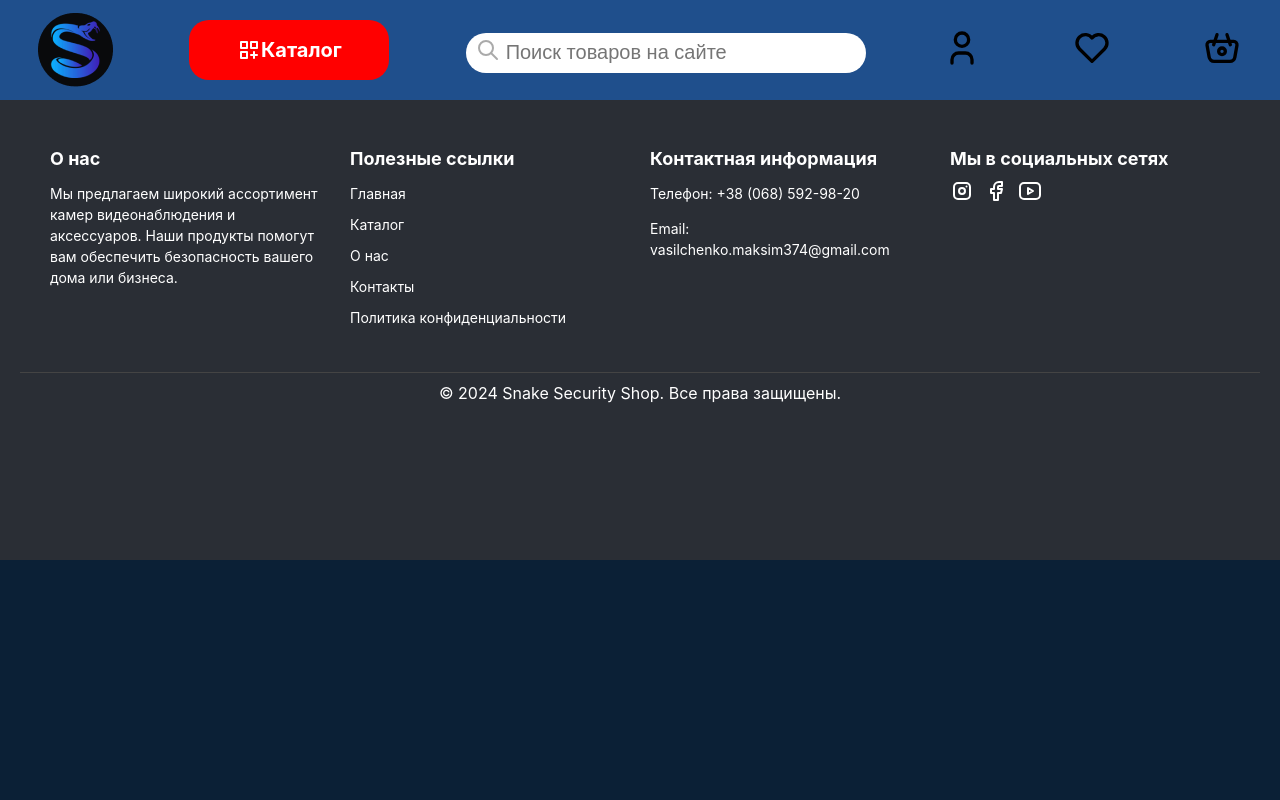
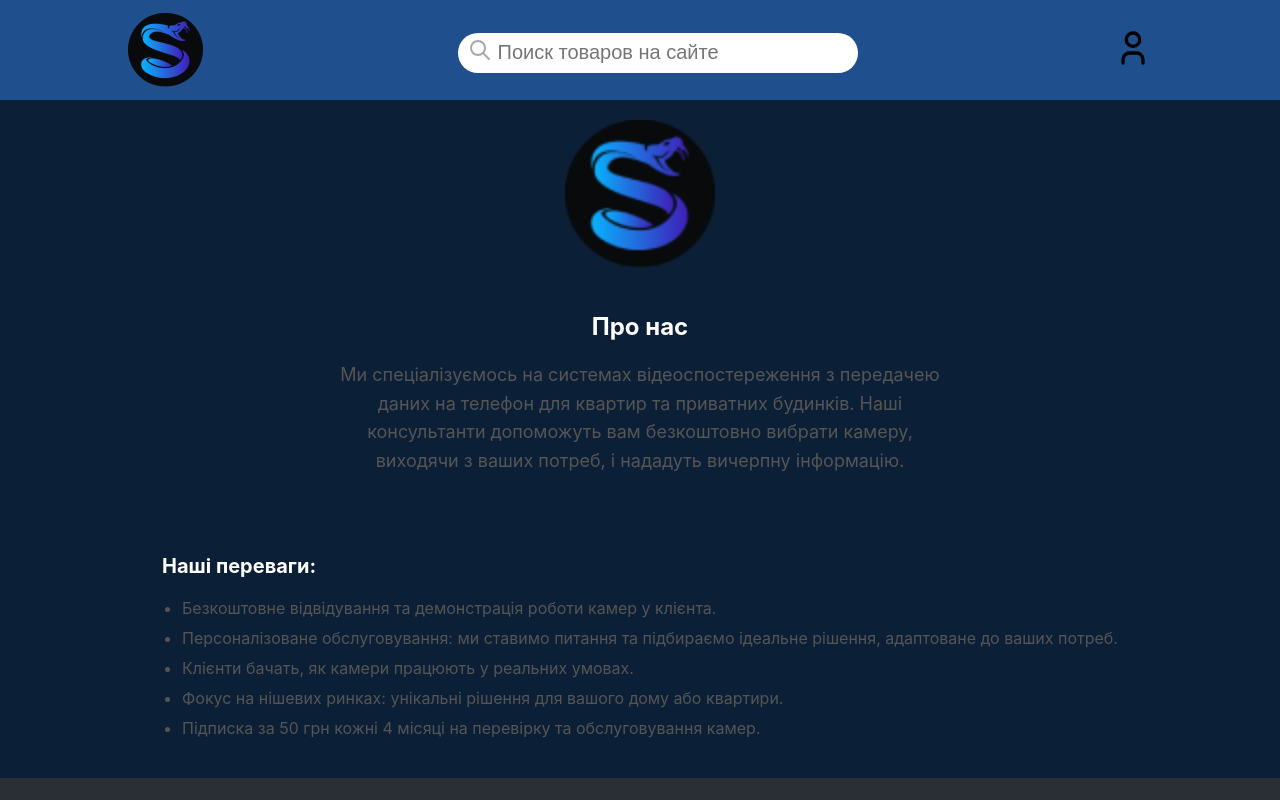
Before and after one commit to Vasilchenk23/front-snake-security-shop, a React (Create React App) app: page /about in a window 1280 px wide. Shown: the top 800 px of the page. Built offline with nearby package versions, Linux system fonts and the light colour scheme.

Commit message:
deleye catalog

```diff
--- a/public/index.html
+++ b/public/index.html
@@ -9,6 +9,7 @@
       name="description"
       content="Snake security shop the best site for buy camera"
     />
+    <meta name="viewport" content="width=device-width, initial-scale=0.6">
     <link rel="apple-touch-icon" href="%PUBLIC_URL%/logo192.png" />
     <!--
       manifest.json provides metadata used when your web app is installed on a
--- a/src/App.css
+++ b/src/App.css
@@ -4,6 +4,7 @@ header {
   align-items: center;
   height: 100px;
   background: #1F4F8C;
+  width: 100%;
 }
 
 .catalog {
@@ -80,11 +81,11 @@ body{
   background: #2A2E35;
 }
 
-.setting {
+/* .setting {
   width: 300px;
   display: flex;
   justify-content: space-between;
-}
+} */
 
 .center-wrapper {
   display: flex;
@@ -324,7 +325,7 @@ a {
 .title {
   font-size: 24px;
   margin-bottom: 20px;
-  color: #333;
+  /* color: #333; */
 }
 
 .form-container {
@@ -493,3 +494,95 @@ input {
   font-size: 18px;
   color: red;
 }
+
+.about-us-container {
+  display: flex;
+  flex-direction: column;
+  align-items: center;
+  padding: 20px;
+  background-color: #0B2036;
+  color: white;
+}
+
+.logo-section {
+  margin-bottom: 20px;
+}
+
+.company-logo {
+  width: 150px;
+  height: auto;
+}
+
+.about-text-section {
+  text-align: center;
+  margin-bottom: 20px;
+}
+
+.about-title {
+  font-size: 24px;
+  font-weight: bold;
+  /* color: #333; */
+}
+
+.about-description {
+  font-size: 18px;
+  color: #555;
+  line-height: 1.6;
+  max-width: 600px;
+}
+
+.advantages-section {
+  text-align: left;
+  margin-top: 20px;
+}
+
+.advantages-title {
+  font-size: 20px;
+  font-weight: bold;
+  /* color: #333; */
+}
+
+.advantages-list {
+  list-style-type: disc;
+  padding-left: 20px;
+}
+
+.advantages-list li {
+  font-size: 16px;
+  color: #555;
+  margin-bottom: 10px;
+}
+.privacy-policy-container {
+  padding: 20px;
+  background-color: #0B2036;
+  color: white;
+  max-width: 800px;
+  margin: auto;
+}
+
+.title {
+  font-size: 28px;
+  font-weight: bold;
+  /* color: #333; */
+  text-align: center;
+  margin-bottom: 20px;
+}
+
+.date {
+  font-size: 16px;
+  color: #777;
+  text-align: center;
+  margin-bottom: 20px;
+}
+
+.section-title {
+  font-size: 24px;
+  font-weight: bold;
+  /* color: #333; */
+  margin-top: 20px;
+}
+
+ul {
+  padding-left: 20px;
+  margin-bottom: 20px;
+}
--- a/src/App.jsx
+++ b/src/App.jsx
@@ -8,13 +8,17 @@ import { ProductList } from './component/ProductCard';
 import { AdminPanel } from './component/AdminPanel';
 import {Profile} from './component/Profile';
 import '../src/App.css'
+import { AboutUs } from './component/AboutUs';
+import { PrivacyPolicy } from './component/PrivacyPolicy';
 
 function App() {
   return (
     <Router>
-      <Header/>
+      <Header />
       <Routes>
         <Route path='/' element={<ProductList/>}/>
+        <Route path='/about' element={<AboutUs/>}/>
+        <Route path='/privacy' element={<PrivacyPolicy/>}/>
         <Route path="/login" element={<LoginPage />} />
         <Route path="/register" element={<Register />} />
         <Route path="/admin" element={<AdminPanel/>} />
--- /dev/null
+++ b/src/component/AboutUs.jsx
@@ -0,0 +1,29 @@
+import React from 'react';
+
+export const AboutUs = () => {
+  return (
+    <div className="about-us-container">
+      <div className="logo-section">
+        <img src="./img/logo.png" alt="Логотип компанії" className="company-logo" />
+      </div>
+      <div className="about-text-section">
+        <h2 className="about-title">Про нас</h2>
+        <p className="about-description">
+          Ми спеціалізуємось на системах відеоспостереження з передачею даних на телефон для квартир та приватних будинків.
+          Наші консультанти допоможуть вам безкоштовно вибрати камеру, виходячи з ваших потреб, і нададуть вичерпну інформацію.
+        </p>
+      </div>
+
+      <div className="advantages-section">
+        <h3 className="advantages-title">Наші переваги:</h3>
+        <ul className="advantages-list">
+          <li>Безкоштовне відвідування та демонстрація роботи камер у клієнта.</li>
+          <li>Персоналізоване обслуговування: ми ставимо питання та підбираємо ідеальне рішення, адаптоване до ваших потреб.</li>
+          <li>Клієнти бачать, як камери працюють у реальних умовах.</li>
+          <li>Фокус на нішевих ринках: унікальні рішення для вашого дому або квартири.</li>
+          <li>Підписка за 50 грн кожні 4 місяці на перевірку та обслуговування камер.</li>
+        </ul>
+      </div>
+    </div>
+  );
+};
--- a/src/component/Footer.jsx
+++ b/src/component/Footer.jsx
@@ -1,29 +1,28 @@
 import React from 'react';
+import { Link } from "react-router-dom";
 
 export const Footer = () => {
   return (
     <footer>
       <div className="footer-container">
         <div className="footer-section about">
-          <h3>О нас</h3>
-          <p>Мы предлагаем широкий ассортимент камер видеонаблюдения и аксессуаров. Наши продукты помогут вам обеспечить безопасность вашего дома или бизнеса.</p>
+          <h3> Про нас</h3>
+          <p>Ми пропонуємо широкий асортимент камер відеоспостереження та аксесуарів. Наші продукти допоможуть вам забезпечити безпеку.</p>
         </div>
         <div className="footer-section links">
-          <h3>Полезные ссылки</h3>
+          <h3>Корисні посилання</h3>
           <ul>
-            <li>Главная</li>
-            <li>Каталог</li>
-            <li>О нас</li>
-            <li>Контакты</li>
-            <li>Политика конфиденциальности</li>
+          <Link to="/" style={{ textDecoration:'none'}}><li>Головна</li></Link>
+          <Link to="/about" style={{ textDecoration:'none'}}><li>Про нас</li></Link>
+          <Link to="/privacy" style={{ textDecoration:'none'}}><li>Політика конфіденційності</li></Link>
           </ul>
         </div>
         <div className="footer-section contact">
-          <h3>Контактная информация</h3>
+          <h3>Контактна інформація</h3>
           <p>Телефон: +38 (068) 592-98-20</p>
-          <p>Email: vasilchenko.maksim374@gmail.com</p>
+          <p>Email: snkscrtshp@gmail.com</p>
         </div>
-        <div className="footer-section social">
+        {/* <div className="footer-section social">
           <h3>Мы в социальных сетях</h3>
           <a className="social-icon">
           <svg  xmlns="http://www.w3.org/2000/svg"  width="24"  height="24"  viewBox="0 0 24 24"  fill="none"  stroke="currentColor"  strokeWidth="2"  strokeLinecap="round"  strokeLinejoin="round"  className="icon icon-tabler icons-tabler-outline icon-tabler-brand-instagram"><path stroke="none" d="M0 0h24v24H0z" fill="none"/><path d="M4 4m0 4a4 4 0 0 1 4 -4h8a4 4 0 0 1 4 4v8a4 4 0 0 1 -4 4h-8a4 4 0 0 1 -4 -4z" /><path d="M12 12m-3 0a3 3 0 1 0 6 0a3 3 0 1 0 -6 0" /><path d="M16.5 7.5l0 .01" /></svg>
@@ -34,10 +33,10 @@ export const Footer = () => {
           <a className="social-icon">
           <svg  xmlns="http://www.w3.org/2000/svg"  width="24"  height="24"  viewBox="0 0 24 24"  fill="none"  stroke="currentColor"  strokeWidth="2"  strokeLinecap="round"  strokeLinejoin="round"  className="icon icon-tabler icons-tabler-outline icon-tabler-brand-youtube"><path stroke="none" d="M0 0h24v24H0z" fill="none"/><path d="M2 8a4 4 0 0 1 4 -4h12a4 4 0 0 1 4 4v8a4 4 0 0 1 -4 4h-12a4 4 0 0 1 -4 -4v-8z" /><path d="M10 9l5 3l-5 3z" /></svg>
           </a>
-        </div>
+        </div> */}
       </div>
       <div className="footer-bottom">
-        <p>&copy; 2024 Snake Security Shop. Все права защищены.</p>
+        <p>&copy; 2024 Snake Security Shop. Усі права захищені.</p>
       </div>
     </footer>
   );
--- a/src/component/Header.jsx
+++ b/src/component/Header.jsx
@@ -1,25 +1,24 @@
-import React, { useState } from "react";
+import React from "react";
 import { Link } from "react-router-dom";
 
 export const Header = () => {
-    const [isCatalogOpen, setIsCatalogOpen] = useState(false);
+    // const [isCatalogOpen, setIsCatalogOpen] = useState(false);
 
-    const toggleCatalog = () => {
-        setIsCatalogOpen(!isCatalogOpen);
-    };
-
+    // const toggleCatalog = () => {
+    //     setIsCatalogOpen(!isCatalogOpen);
+    // };
     return (
         <>
             <header>
                 <img src="../img/logo.png" alt="" className="logo" />
-                <div className="catalog" onClick={toggleCatalog}>
+                {/* <div className="catalog" onClick={toggleCatalog}>
                     <svg xmlns="http://www.w3.org/2000/svg" width="24" height="24" viewBox="0 0 24 24" fill="none" stroke="currentColor" strokeWidth="2" strokeLinecap="round" strokeLinejoin="round" className="icon icon-tabler icons-tabler-outline icon-tabler-category-plus">
                         <path stroke="none" d="M0 0h24v24H0z" fill="none" />
                         <path d="M4 4h6v6h-6zm10 0h6v6h-6zm-10 10h6v6h-6zm10 3h6m-3 -3v6" />
                     </svg>
                     Каталог
-                </div>
-                {isCatalogOpen && (
+                </div> */}
+                {/* {isCatalogOpen && (
                     <div className="dropdown-menu">
                         <ul>
                             <li>
@@ -41,9 +40,9 @@ export const Header = () => {
                             </li>
                         </ul>
                     </div>
-                )}
+                )} */}
                 <div className="search-block">
-                    <svg xmlns="http://www.w3.org/2000/svg" width="24" height="24" viewBox="0 0 24 24" fill="none" stroke="currentColor" strokeWidth="2" strokeLinecap="round" strokeLinejoin="round" className="icon icon-tabler icons-tabler-outline icon-tabler-search">
+                    <svg xmlns="http://www.w3.org/2000/svg" width="24" height="24" viewBox="0 0 24 24" fill="none" stroke="currentColor" strokeWidth="2" strokeLinecap="round" strokeLinejoin="round" className="icon icon-tabler icons-tabler-outline icon-tabler-search" >
                         <path stroke="none" d="M0 0h24v24H0z" fill="none" />
                         <path d="M10 10m-7 0a7 7 0 1 0 14 0a7 7 0 1 0 -14 0" />
                         <path d="M21 21l-6 -6" />
@@ -58,7 +57,7 @@ export const Header = () => {
                             <path d="M6 21v-2a4 4 0 0 1 4 -4h4a4 4 0 0 1 4 4v2" />
                         </svg>
                     </Link>
-                    <svg xmlns="http://www.w3.org/2000/svg" width="40" height="40" viewBox="0 0 24 24" fill="none" stroke="currentColor" strokeWidth="2" strokeLinecap="round" strokeLinejoin="round" className="icon icon-tabler icons-tabler-outline icon-tabler-heart">
+                    {/* <svg xmlns="http://www.w3.org/2000/svg" width="40" height="40" viewBox="0 0 24 24" fill="none" stroke="currentColor" strokeWidth="2" strokeLinecap="round" strokeLinejoin="round" className="icon icon-tabler icons-tabler-outline icon-tabler-heart" title="Фича в разработке">
                         <path stroke="none" d="M0 0h24v24H0z" fill="none" />
                         <path d="M19.5 12.572l-7.5 7.428l-7.5 -7.428a5 5 0 1 1 7.5 -6.566a5 5 0 1 1 7.5 6.572" />
                     </svg>
@@ -68,7 +67,7 @@ export const Header = () => {
                         <path d="M5.001 8h13.999a2 2 0 0 1 1.977 2.304l-1.255 7.152a3 3 0 0 1 -2.966 2.544h-9.512a3 3 0 0 1 -2.965 -2.544l-1.255 -7.152a2 2 0 0 1 1.977 -2.304z" />
                         <path d="M17 10l-2 -6" />
                         <path d="M7 10l2 -6" />
-                    </svg>
+                    </svg> */}
                 </div>
             </header>
         </>
--- /dev/null
+++ b/src/component/PrivacyPolicy.jsx
@@ -0,0 +1,61 @@
+import React from 'react';
+
+export const PrivacyPolicy = () => {
+  return (
+    <div className="privacy-policy-container">
+      <h1 className="title">Політика конфіденційності</h1>
+      <p className="date">Дата набрання чинності: 20.09.2024</p>
+
+      <h2 className="section-title">1. Інформація, яку ми збираємо</h2>
+      <p>
+        Ми можемо збирати та обробляти такі типи інформації про вас:
+      </p>
+      <ul>
+        <li>Персональні дані: Ім'я, адреса електронної пошти, номер телефону та інша інформація, яку ви надаєте.</li>
+        <li>Дані про замовлення: Інформація про ваші покупки, включаючи деталі продукту, ціну та дату покупки.</li>
+        <li>Технічні дані: IP-адреса, інформація про браузер та інші дані, які ми автоматично збираємо.</li>
+      </ul>
+
+      <h2 className="section-title">2. Як ми використовуємо вашу інформацію</h2>
+      <p>Ми використовуємо вашу інформацію для наступних цілей:</p>
+      <ul>
+        <li>Для обробки та виконання ваших замовлень.</li>
+        <li>Для зв'язку з вами щодо вашого замовлення.</li>
+        <li>Для покращення нашого сайту та сервісу.</li>
+        <li>Для надсилання вам маркетингових матеріалів, якщо ви підписалися на наші розсилки.</li>
+      </ul>
+
+      <h2 className="section-title">3. Захист даних</h2>
+      <p>
+        Ми вживаємо всіх необхідних заходів для захисту ваших персональних даних від несанкціонованого доступу та втрати.
+      </p>
+
+      <h2 className="section-title">4. Розкриття вашої інформації</h2>
+      <p>
+        Ми не передаватимемо ваші персональні дані третім особам, крім випадків, необхідних для виконання ваших замовлень.
+      </p>
+
+      <h2 className="section-title">5. Ваші права</h2>
+      <p>Ви маєте право:</p>
+      <ul>
+        <li>Запитувати доступ до ваших персональних даних.</li>
+        <li>Запитувати виправлення ваших персональних даних.</li>
+        <li>Запитувати видалення ваших персональних даних.</li>
+      </ul>
+
+      <h2 className="section-title">6. Зміни у політиці конфіденційності</h2>
+      <p>
+        Ми можемо періодично оновлювати цю політику конфіденційності. Ми повідомимо вас про будь-які зміни, розмістивши нову політику на нашому сайті.
+      </p>
+
+      <h2 className="section-title">7. Контактна інформація</h2>
+      <p>
+        Якщо у вас є питання щодо цієї політики конфіденційності, ви можете зв'язатися з нами за наступною адресою:
+      </p>
+      <p>
+        vasilchenko.maksim@374gmail.com <br />
+        +380685929820<br />
+      </p>
+    </div>
+  );
+};
--- a/src/component/ProductCard.jsx
+++ b/src/component/ProductCard.jsx
@@ -1,12 +1,6 @@
 import React, { useEffect, useState } from 'react';
-import { useNavigate } from 'react-router-dom';
 
 export const ProductCard = ({ product }) => {
-  const navigate = useNavigate();
-
-  const handleOrderClick = () => {
-    navigate(`/products/${product.id}`);
-  };
 
   return (
     <div className="product-card">
@@ -17,7 +11,7 @@ export const ProductCard = ({ product }) => {
         <h3 className="product-name">{product.name}</h3>
         <p className="product-description">{product.description}</p>
         <p className="product-price">${product.price}</p>
-        <button className="add-to-cart-btn" onClick={handleOrderClick}>
+        <button className="add-to-cart-btn">
           Заказать
         </button>
       </div>
```
